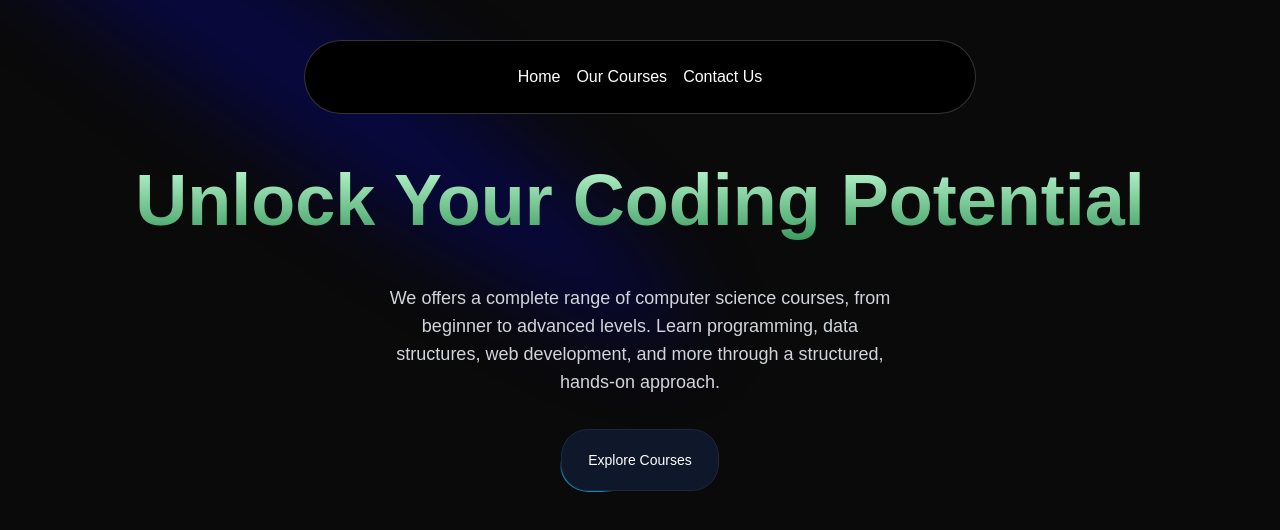
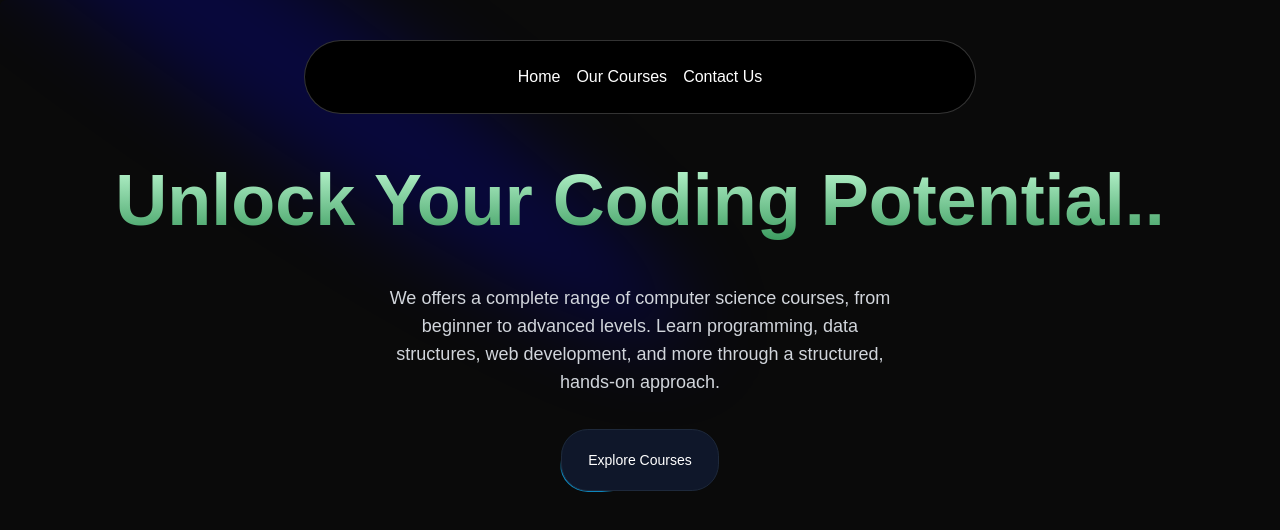
Before and after one commit to Debraj741/CS-Academy, a Next.js app: page / in a window 1280 px wide. Shown: the top 530 px of the page. Built offline with nearby package versions, Linux system fonts and the light colour scheme.

Commit message:
Update Little

```diff
--- a/src/components/HeroSection.tsx
+++ b/src/components/HeroSection.tsx
@@ -15,7 +15,7 @@ function HeroSection() {
       <div className='text-center p-4 w-full z-10'>
       <h1
       className='mt-20 pb-7 md:mt-0 text-4xl md:text-7xl font-bold bg-clip-text text-transparent bg-gradient-to-b from-green-200 to-green-700'
-      >Unlock Your Coding Potential</h1>
+      >Unlock Your Coding Potential..</h1>
       <p
     className='mt-5 font-normal text-base md:text-lg text-gray-300 max-w-lg mx-auto'
       >We offers a complete range of computer science courses, from beginner to advanced levels. Learn programming, data structures, web development, and more through a structured, hands-on approach.</p>
```
